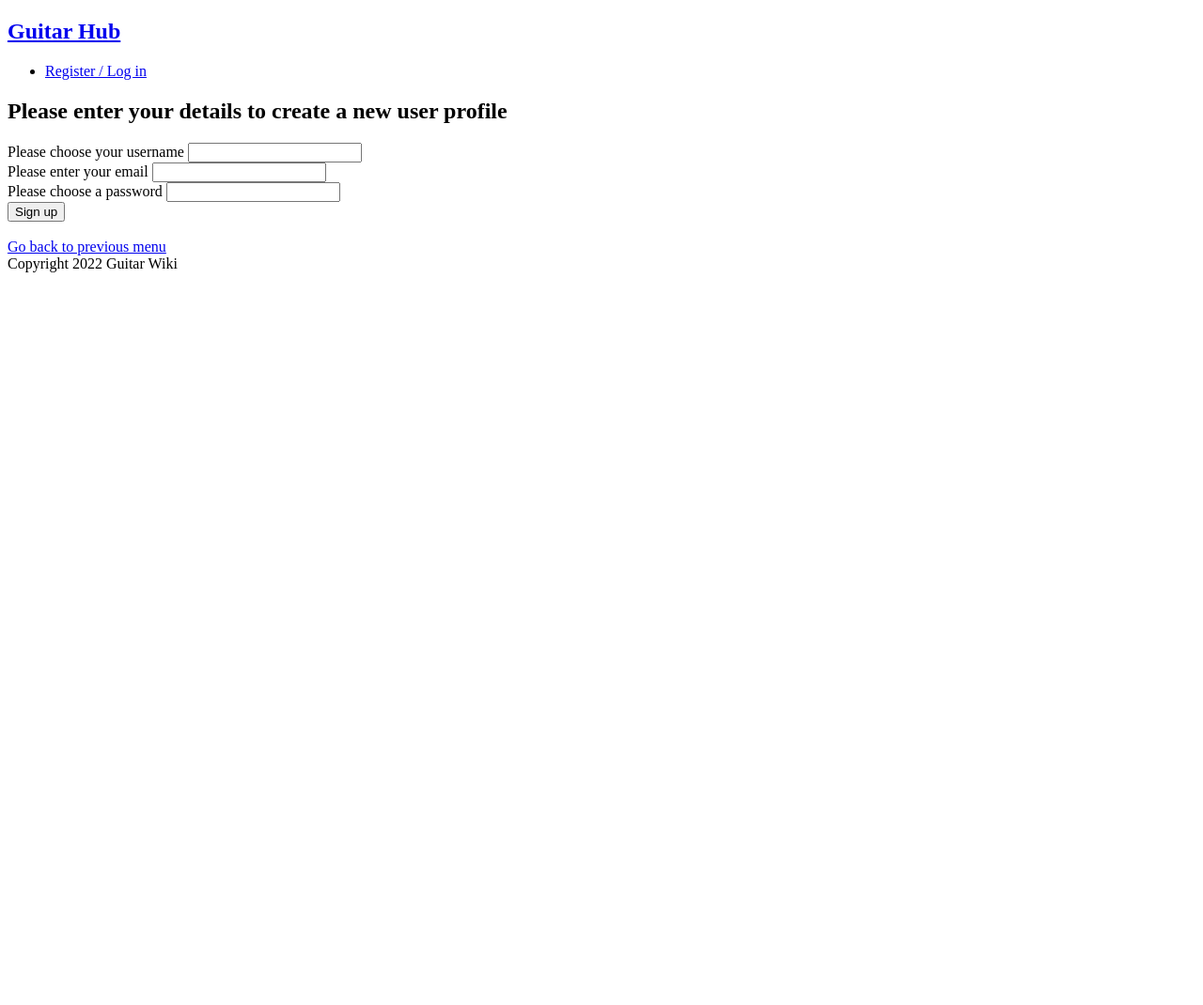
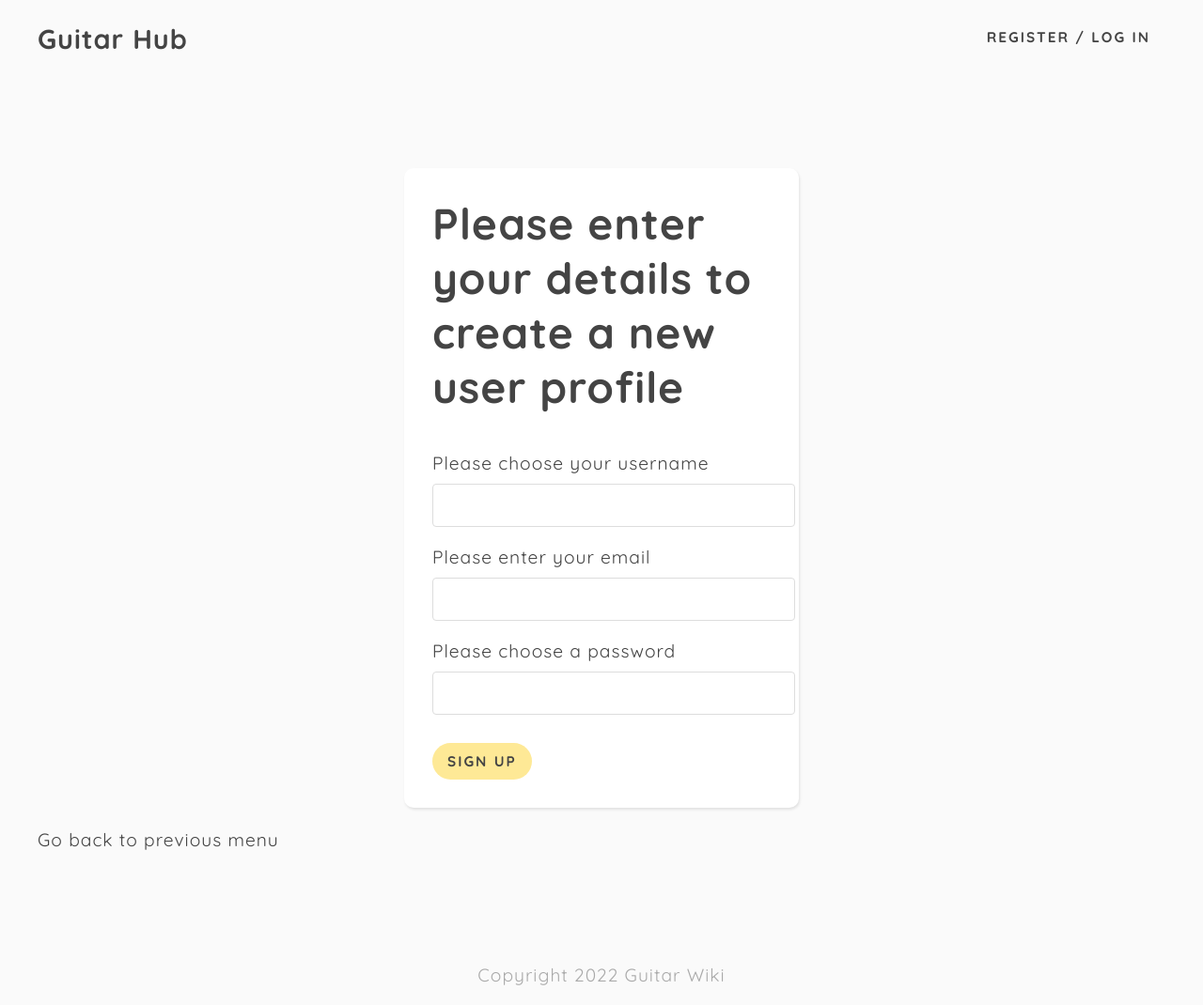
Before and after one commit to StanKoto/guitar-hub-v1, a Node server app: page /auth/signup in a window 1280 px wide. Shown: the whole page at 94% size. Before the commit the page ends 290 px from the top, so only its background shows below. Run offline with Node 20, Linux system fonts and the light colour scheme; some libraries are stand-ins or nearby versions.

Commit message:
Started adding styles

```diff
--- /dev/null
+++ b/public/css/styles.css
@@ -0,0 +1,141 @@
+@import url('https://fonts.googleapis.com/css2?family=Quicksand:wght@300;400;500;600;700&display=swap');
+
+body{
+  margin: 20px 40px;
+  font-size: 1.2rem;
+  letter-spacing: 1px;
+  background: #fafafa;
+}
+h1, h2, h3, h4, ul, li, a, p, input, label, button, div, footer{
+  margin: 0;
+  padding: 0;
+  font-family: 'Quicksand', sans-serif;
+  color: #444;
+}
+ul{
+  list-style-type: none;
+}
+ol{
+  list-style-type: none;
+}
+a{
+  text-decoration: none;
+}
+nav{
+  display: flex;
+  justify-content: space-between;
+  align-items: flex-end;
+  margin-bottom: 120px;
+}
+nav ul{
+  display: flex;
+  align-items: center;
+}
+nav li{
+  margin-left: 20px;
+}
+nav li a{
+  text-transform: uppercase;
+  font-weight: 700;
+  font-size: 0.8em;
+  display: block;
+  padding: 10px 16px;
+  letter-spacing: 2px;
+}
+.btn{
+  border-radius: 36px;
+  background: #FEE996;
+}
+form h2{
+  font-size: 2.4em;
+  font-weight: 900;
+  margin-bottom: 40px;
+}
+form{
+  width: 360px;
+  margin: 0 auto;
+  padding: 30px;
+  box-shadow: 1px 2px 3px rgba(0,0,0,0.1);
+  border-radius: 10px;
+  background: white;
+}
+input{
+  padding: 10px 12px;
+  border-radius: 4px;
+  border: 1px solid #ddd;
+  font-size: 1em;
+  width: 100%;
+}
+label{
+  display: block;
+  margin: 20px 0 10px;
+}
+button{
+  margin-top: 30px;
+  border-radius: 36px;
+  background: #FEE996;
+  border:0;
+  text-transform: uppercase;
+  font-weight: 700;
+  font-size: 0.8em;
+  display: block;
+  padding: 10px 16px;
+  letter-spacing: 2px;
+}
+.error{
+  color: #ff0099;
+  margin: 10px 2px;
+  font-size: 0.8em;
+  font-weight: bold;
+}
+header{
+  display: flex;
+  align-items: center;
+}
+header img{
+  width: 250px;
+  margin-right: 40px;
+}
+header h2{
+  font-size: 3em;
+  margin-bottom: 10px;
+}
+header h3{
+  font-size: 1.6em;
+  margin-bottom: 10px;
+  margin-left: 2px;
+  color: #999;
+}
+header .btn{
+  margin-top: 20px;
+  padding: 12px 18px;
+  text-transform: uppercase;
+  font-weight: bold;
+  display: inline-block;
+  font-size: 0.8em;
+}
+.recipes{
+  display: grid;
+  grid-template-columns: 1fr 1fr 1fr;
+  column-gap: 30px;
+  row-gap: 80px;
+  margin: 80PX AUTO;
+  max-width: 1200px;
+}
+.recipe{
+  display: inline-block;
+  border-radius: 20px;
+  background: white;
+  position: relative;
+  text-align: center;
+  padding: 0 20px 30px 20px
+}
+.recipe img{
+  width: 100px;
+  margin: -30px auto 20px;
+}
+footer{
+  text-align: center;
+  margin-top: 120px;
+  color: #aaa;
+}
--- a/views/partials/header.ejs
+++ b/views/partials/header.ejs
@@ -5,6 +5,7 @@
   <meta http-equiv="X-UA-Compatible" content="IE=edge">
   <meta name="viewport" content="width=device-width, initial-scale=1.0">
   <title><%= title %></title>
+  <link rel="stylesheet" href="/css/styles.css">
 </head>
 <body>
   <nav>
```
